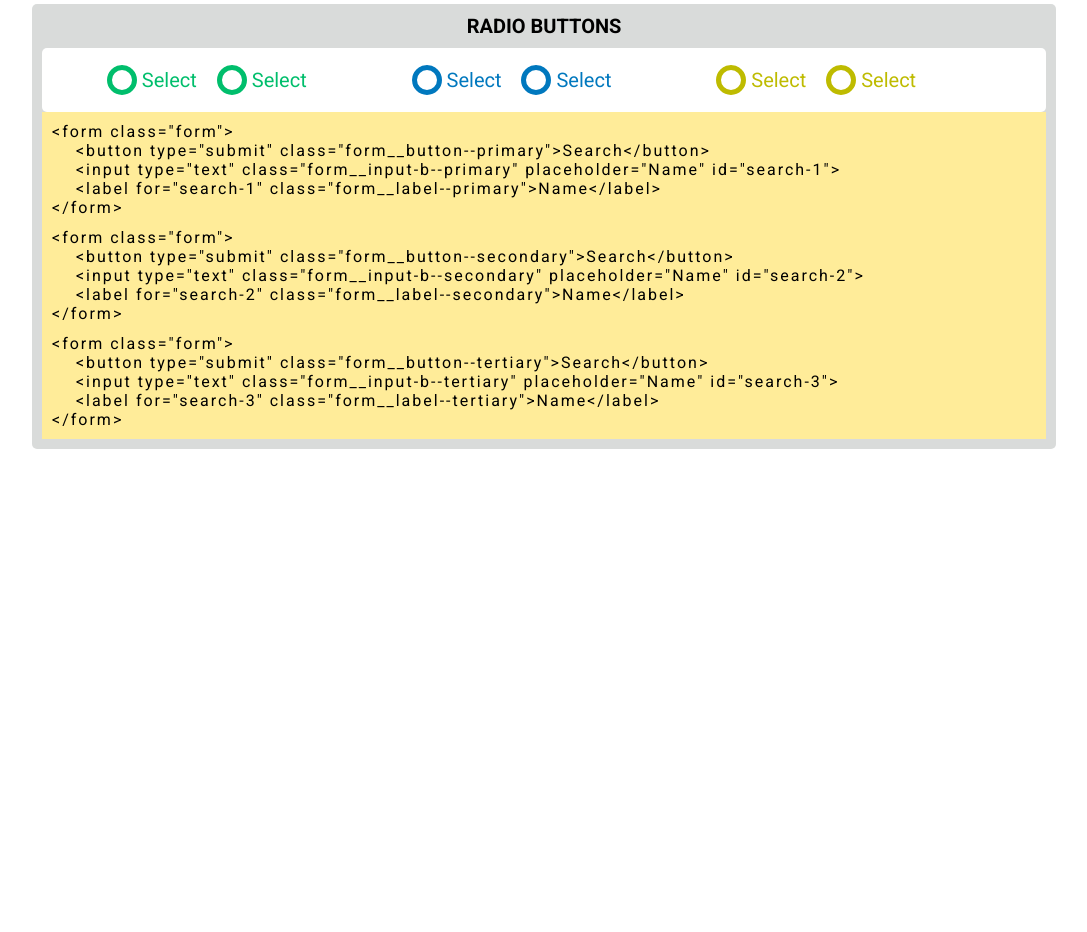
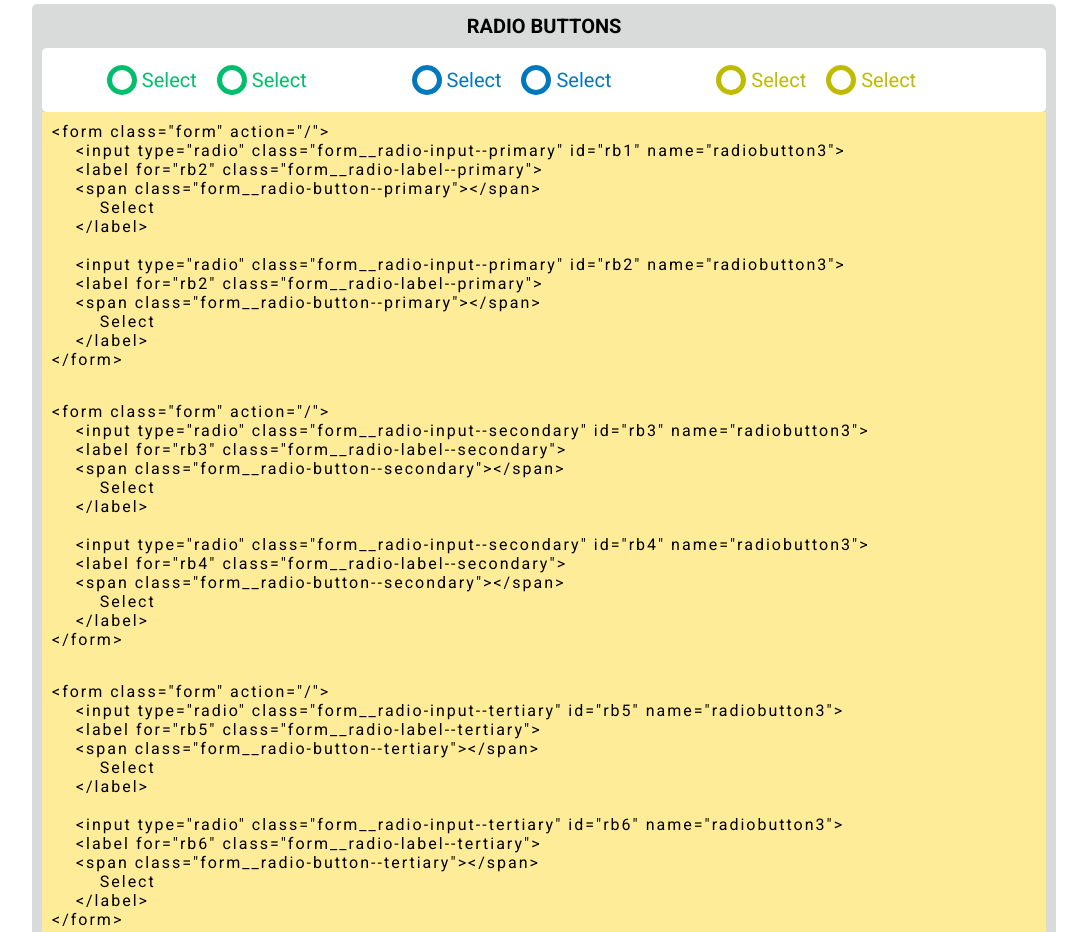
Before and after one commit to Miyuru-Shalitha/css-mini-library, a website built with Parcel: page src/index.html in a window 1280 px wide. Shown: the part 2220-3152 px from the top of the page, without its empty margins (96-1183 px from the left). Before the commit the page ends 2699 px from the top, so only its background shows below. Built offline with nearby package versions, Linux system fonts and the light colour scheme.

Commit message:
Fixed typo in radio buttons code

```diff
--- a/src/index.html
+++ b/src/index.html
@@ -453,39 +453,64 @@
             <div class="components-description">
                 <!-- Primary radio button code -->
                 <p class="components-description__code-line">
-                    &lt;form class="form"&gt;<br>
-                    &nbsp;&nbsp;&nbsp;&nbsp;&lt;button type="submit"
-                    class="form__button--primary"&gt;Search&lt;/button&gt;<br>
-                    &nbsp;&nbsp;&nbsp;&nbsp;&lt;input type="text" class="form__input-b--primary" placeholder="Name"
-                    id="search-1"&gt;<br>
-                    &nbsp;&nbsp;&nbsp;&nbsp;&lt;label for="search-1"
-                    class="form__label--primary"&gt;Name&lt;/label&gt;<br>
+                    &lt;form class="form" action="/"&gt;<br>
+                    &nbsp;&nbsp;&nbsp;&nbsp;&lt;input type="radio" class="form__radio-input--primary" id="rb1"
+                    name="radiobutton3"&gt;<br>
+                    &nbsp;&nbsp;&nbsp;&nbsp;&lt;label for="rb2" class="form__radio-label--primary"&gt;<br>
+                    &nbsp;&nbsp;&nbsp;&nbsp;&lt;span class="form__radio-button--primary">&lt;/span&gt;<br>
+                    &nbsp;&nbsp;&nbsp;&nbsp;&nbsp;&nbsp;&nbsp;&nbsp;Select
+                    <br>&nbsp;&nbsp;&nbsp;&nbsp;&lt;/label&gt;<br><br>
+
+                    &nbsp;&nbsp;&nbsp;&nbsp;&lt;input type="radio" class="form__radio-input--primary" id="rb2"
+                    name="radiobutton3"&gt;<br>
+                    &nbsp;&nbsp;&nbsp;&nbsp;&lt;label for="rb2" class="form__radio-label--primary"&gt;<br>
+                    &nbsp;&nbsp;&nbsp;&nbsp;&lt;span class="form__radio-button--primary"&gt;&lt;/span&gt;<br>
+                    &nbsp;&nbsp;&nbsp;&nbsp;&nbsp;&nbsp;&nbsp;&nbsp;Select
+                    <br>&nbsp;&nbsp;&nbsp;&nbsp;&lt;/label&gt;<br>
                     &lt;/form&gt;
                 </p>
+                <br>
+                <br>
                 <br>
 
                 <!-- Secondary radio button code -->
                 <p class="components-description__code-line">
-                    &lt;form class="form"&gt;<br>
-                    &nbsp;&nbsp;&nbsp;&nbsp;&lt;button type="submit"
-                    class="form__button--secondary"&gt;Search&lt;/button&gt;<br>
-                    &nbsp;&nbsp;&nbsp;&nbsp;&lt;input type="text" class="form__input-b--secondary" placeholder="Name"
-                    id="search-2"&gt;<br>
-                    &nbsp;&nbsp;&nbsp;&nbsp;&lt;label for="search-2"
-                    class="form__label--secondary"&gt;Name&lt;/label&gt;<br>
+                    &lt;form class="form" action="/"&gt;<br>
+                    &nbsp;&nbsp;&nbsp;&nbsp;&lt;input type="radio" class="form__radio-input--secondary" id="rb3"
+                    name="radiobutton3"&gt;<br>
+                    &nbsp;&nbsp;&nbsp;&nbsp;&lt;label for="rb3" class="form__radio-label--secondary"&gt;<br>
+                    &nbsp;&nbsp;&nbsp;&nbsp;&lt;span class="form__radio-button--secondary">&lt;/span&gt;<br>
+                    &nbsp;&nbsp;&nbsp;&nbsp;&nbsp;&nbsp;&nbsp;&nbsp;Select
+                    <br>&nbsp;&nbsp;&nbsp;&nbsp;&lt;/label&gt;<br><br>
+
+                    &nbsp;&nbsp;&nbsp;&nbsp;&lt;input type="radio" class="form__radio-input--secondary" id="rb4"
+                    name="radiobutton3"&gt;<br>
+                    &nbsp;&nbsp;&nbsp;&nbsp;&lt;label for="rb4" class="form__radio-label--secondary"&gt;<br>
+                    &nbsp;&nbsp;&nbsp;&nbsp;&lt;span class="form__radio-button--secondary"&gt;&lt;/span&gt;<br>
+                    &nbsp;&nbsp;&nbsp;&nbsp;&nbsp;&nbsp;&nbsp;&nbsp;Select
+                    <br>&nbsp;&nbsp;&nbsp;&nbsp;&lt;/label&gt;<br>
                     &lt;/form&gt;
                 </p>
+                <br>
+                <br>
                 <br>
 
                 <!-- Tertiary radio button code -->
                 <p class="components-description__code-line">
-                    &lt;form class="form"&gt;<br>
-                    &nbsp;&nbsp;&nbsp;&nbsp;&lt;button type="submit"
-                    class="form__button--tertiary"&gt;Search&lt;/button&gt;<br>
-                    &nbsp;&nbsp;&nbsp;&nbsp;&lt;input type="text" class="form__input-b--tertiary" placeholder="Name"
-                    id="search-3"&gt;<br>
-                    &nbsp;&nbsp;&nbsp;&nbsp;&lt;label for="search-3"
-                    class="form__label--tertiary"&gt;Name&lt;/label&gt;<br>
+                    &lt;form class="form" action="/"&gt;<br>
+                    &nbsp;&nbsp;&nbsp;&nbsp;&lt;input type="radio" class="form__radio-input--tertiary" id="rb5"
+                    name="radiobutton3"&gt;<br>
+                    &nbsp;&nbsp;&nbsp;&nbsp;&lt;label for="rb5" class="form__radio-label--tertiary"&gt;<br>
+                    &nbsp;&nbsp;&nbsp;&nbsp;&lt;span class="form__radio-button--tertiary">&lt;/span&gt;<br>
+                    &nbsp;&nbsp;&nbsp;&nbsp;&nbsp;&nbsp;&nbsp;&nbsp;Select
+                    <br>&nbsp;&nbsp;&nbsp;&nbsp;&lt;/label&gt;<br><br>
+
+                    &nbsp;&nbsp;&nbsp;&nbsp;&lt;input type="radio" class="form__radio-input--tertiary" id="rb6"
+                    name="radiobutton3"&gt;<br>
+                    &nbsp;&nbsp;&nbsp;&nbsp;&lt;label for="rb6" class="form__radio-label--tertiary"&gt;<br>
+                    &nbsp;&nbsp;&nbsp;&nbsp;&lt;span class="form__radio-button--tertiary"&gt;&lt;/span&gt;<br>
+                    &nbsp;&nbsp;&nbsp;&nbsp;&nbsp;&nbsp;&nbsp;&nbsp;Select
+                    <br>&nbsp;&nbsp;&nbsp;&nbsp;&lt;/label&gt;<br>
                     &lt;/form&gt;
                 </p>
             </div>
```
